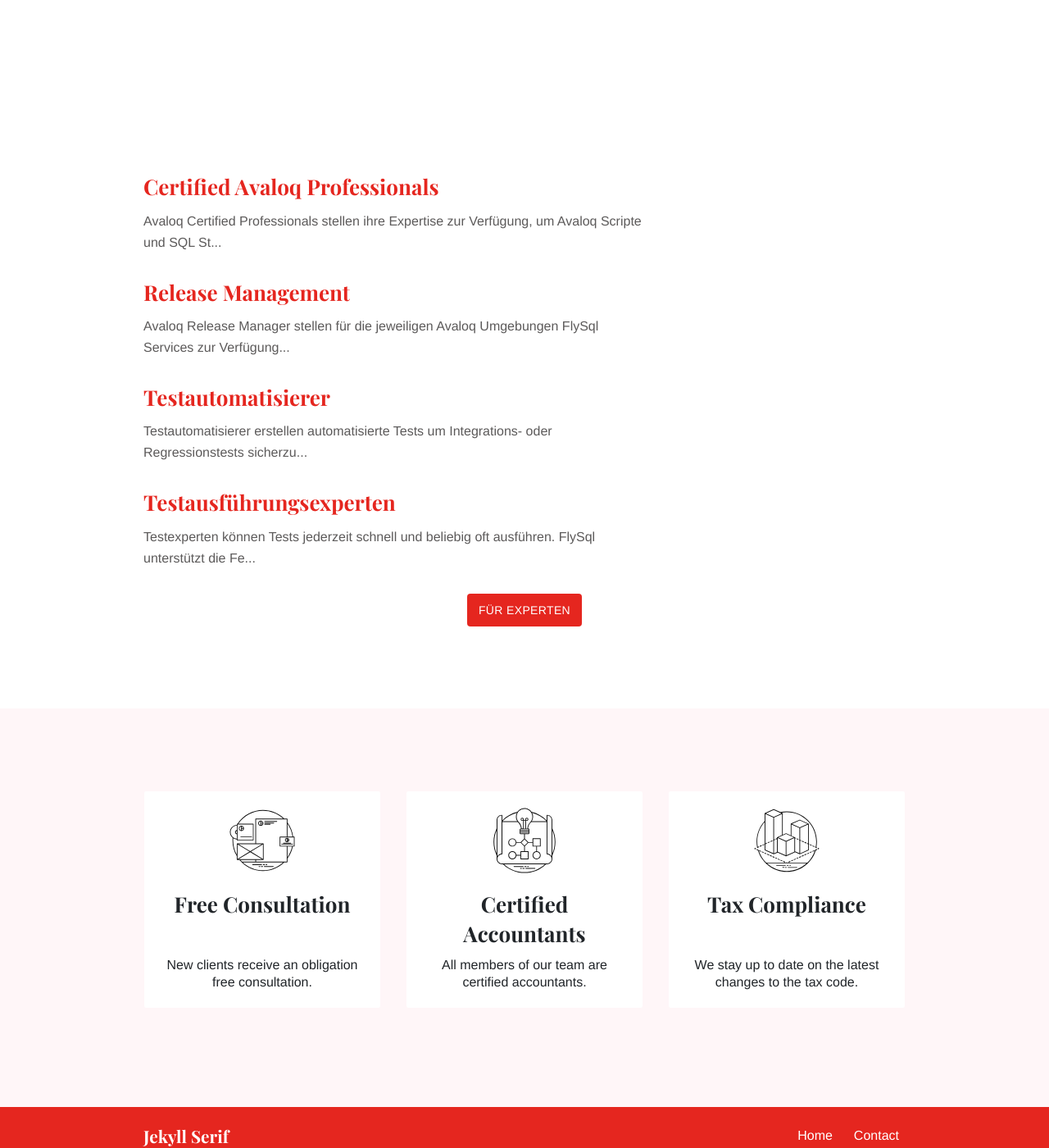
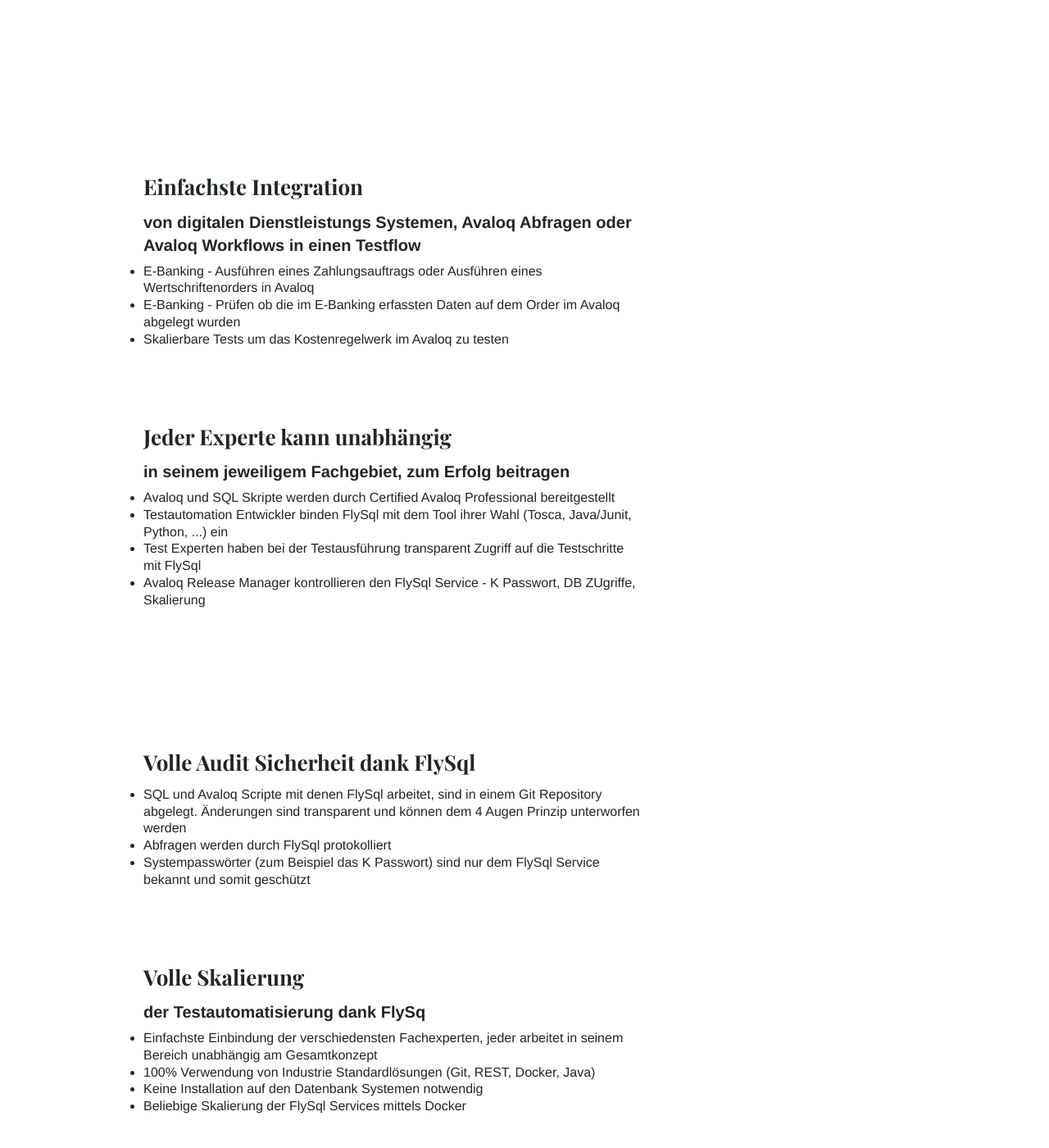
Before and after one commit to flysql/flysql.github.io, a Jekyll site: the page built from index.md, in a window 1280 px wide and 1400 px high, scrolled down 930 px. Shown: the whole window at 82% size. Built offline with Jekyll 4.4.1, drawn with Linux system fonts in a browser that asks for light colours; some of the changed text lies outside the part shown.

Commit message:
adds vorteile to home.html

```diff
--- a/_layouts/home.html
+++ b/_layouts/home.html
@@ -22,24 +22,105 @@
 </div>
 
 <div class="strip">
-  <div class="container pt-6 pb-6 pb-md-10">
+  <div class="container pt-6 pb-6 pb-md-2">
     <div class="row justify-content-start">
-      {% for service in site.services %}
       <div class="col-12 col-md-8 mb-1">
         <div class="service service-summary">
           <div class="service-content">
-            <h2 class="service-title">
-              <a href="{{ service.url | relative_url }}">{{ service.title }}</a>
-            </h2>
-            <p>{{ service.content | markdownify | strip_html | truncate: 100 }}</p>
+            <h2 class="service-title">Einfachste Integration</h2>
+              <h3>von digitalen Dienstleistungs Systemen, Avaloq Abfragen oder Avaloq Workflows in einen Testflow</h3>
+              <ul>
+                <li>E-Banking - Ausführen eines Zahlungsauftrags oder Ausführen eines Wertschriftenorders in Avaloq</li>
+                <li>E-Banking - Prüfen ob die im E-Banking erfassten Daten auf dem Order im Avaloq abgelegt wurden</li>
+                <li>Skalierbare Tests um das Kostenregelwerk im Avaloq zu testen</li>
+              </ul>
           </div>
         </div>
       </div>
-      {% endfor %}
     </div>
-    <div class="row justify-content-center">
-      <div class="col-auto">
-        <a class="button button-primary" href="{{ "services" | relative_url }}">FÜR EXPERTEN</a>
+  </div>
+  <div class="container pt-6 pb-6 pb-md-2">
+    <div class="row justify-content-start">
+      <div class="col-12 col-md-8 mb-1">
+        <div class="service service-summary">
+          <div class="service-content">
+            <h2 class="service-title">Jeder Experte kann unabhängig</h2>
+              <h3>in seinem jeweiligem Fachgebiet, zum Erfolg beitragen</h3>
+              <ul>
+                <li>Avaloq und SQL Skripte werden durch Certified Avaloq Professional bereitgestellt</li>
+                <li>Testautomation Entwickler binden FlySql mit dem Tool ihrer Wahl (Tosca, Java/Junit, Python, ...) ein</li>
+                <li>Test Experten haben bei der Testausführung transparent Zugriff auf die Testschritte mit FlySql</li>
+                <li>Avaloq Release Manager kontrollieren den FlySql Service - K Passwort, DB ZUgriffe, Skalierung</li>
+              </ul>
+          </div>
+        </div>
+      </div>
+    </div>
+  </div>
+  <div class="container pt-6 pb-6 pb-md-2">
+    <div class="row justify-content-start">
+
+    </div>
+  </div>
+  <div class="container pt-6 pb-6 pb-md-2">
+    <div class="row justify-content-start">
+      <div class="col-12 col-md-8 mb-1">
+        <div class="service service-summary">
+          <div class="service-content">
+            <h2 class="service-title">Volle Audit Sicherheit dank FlySql</h2>
+            <ul>
+              <li>SQL und Avaloq Scripte mit denen FlySql arbeitet, sind in einem Git Repository abgelegt. Änderungen sind transparent und können dem 4 Augen Prinzip unterworfen werden</li>
+              <li>Abfragen werden durch FlySql protokolliert</li>
+              <li>Systempasswörter (zum Beispiel das K Passwort) sind nur dem FlySql Service bekannt und somit geschützt</li>
+            </ul>
+          </div>
+        </div>
+      </div>
+    </div>
+  </div>
+  <div class="container pt-6 pb-6 pb-md-2">
+    <div class="row justify-content-start">
+      <div class="col-12 col-md-8 mb-1">
+        <div class="service service-summary">
+          <div class="service-content">
+            <h2 class="service-title">Volle Skalierung</h2>
+              <h3>der Testautomatisierung dank FlySq</h3>
+              <ul>
+                <li>Einfachste Einbindung der verschiedensten Fachexperten, jeder arbeitet in seinem Bereich unabhängig am Gesamtkonzept</li>
+                <li>100% Verwendung von Industrie Standardlösungen (Git, REST, Docker, Java)</li>
+                <li>Keine Installation auf den Datenbank Systemen notwendig</li>
+                <li>Beliebige Skalierung der FlySql Services mittels Docker</li>
+              </ul>
+          </div>
+        </div>
+      </div>
+    </div>
+  </div>
+  <div class="container pt-6 pb-6 pb-md-2">
+    <div class="row justify-content-start">
+      <div class="col-12 col-md-8 mb-1">
+        <div class="service service-summary">
+          <div class="service-content">
+            <h2 class="service-title">Dynamische Testdaten</h2>
+              <h3>und Zugriffe auf das Kernbankensystem dank FlySql</h3>
+              <ul>
+                <li>Abfrage und Generierung von Testdaten und Systemzuständen, um dynamischen Daten / Zustände abzufragen oder zu generieren</li>
+                <li>Ausführen dieser SQL Typen in einem Testflow, alle SQL Typen parametrisierbar falls notwendig</li>
+                <ul>
+                  <li>SQL Abfragen, z.B. <span class="sql-black code-grey-font">select isin from obj_asset ... where ${EBANKINGID} = 'fly-sql-ebanking')</span></li>
+                  <li>PL/SQL Statements</li>
+                  <li>Avaloq Statements, z.B. <span class="sql-black code-grey-font">lookup.asset('${ISIN}').name)</span></li>
+                  <li>Avaloq Script, z.B. <span class="sql-black code-grey-font">with new mem_doc_xfermon ... tdoc := ${AMOUNT} ... return doc.id)</span></li>
+                </ul>
+                <li>Beispiel E-Banking Testfall</li>
+                <ul>
+                  <li>Abfrage des Kontostandes oder des aktuellen Preises eines Wertpapiers</li>
+                  <li>Simulieren einer Einzahlung um einen minimalen Kontostand für den Testfall sicherzustellen</li>
+                  <li>Ausführen eine via E-Banking erfassten Börsenauftrags im Kernbankensystem</li>
+                </ul>
+              </ul>
+          </div>
+        </div>
       </div>
     </div>
   </div>
```
